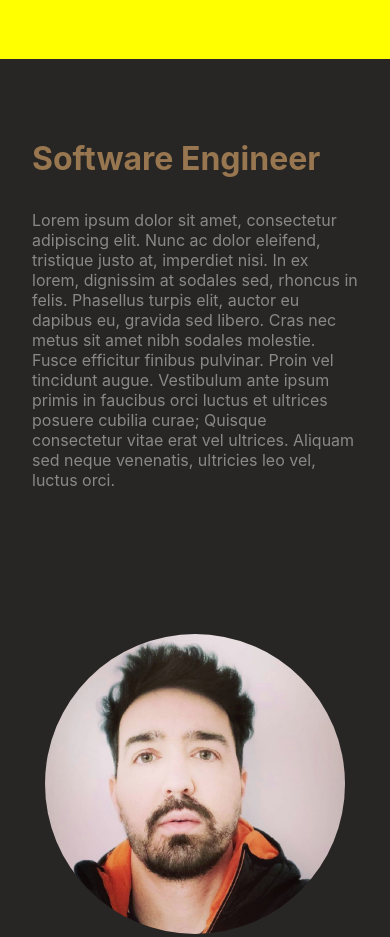
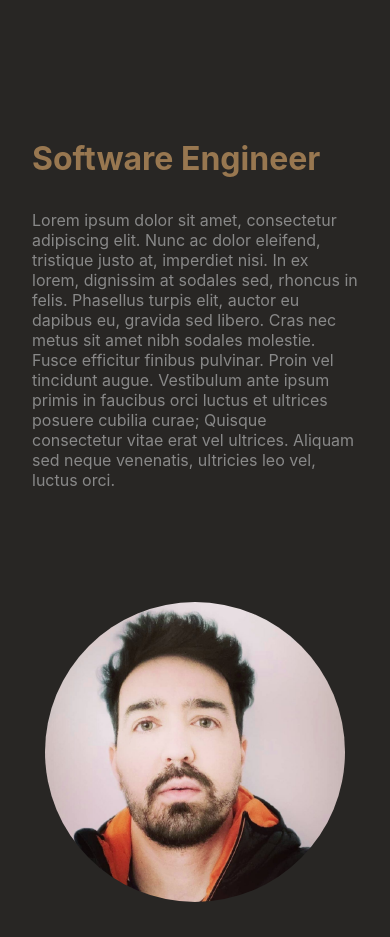
Before and after one commit to andrecantarino/andrecantarino.github.io, a React app: page / in a window 390 px wide. Shown: the top 937 px of the page. Built offline with nearby package versions, Linux system fonts and the light colour scheme.

Commit message:
set media queries to default devices

```diff
--- a/src/components/Footer/Footer.js
+++ b/src/components/Footer/Footer.js
@@ -6,31 +6,6 @@ const StyledFooter = styled.footer`
   flex-direction: row;
   width: 100%;
   height: 7vh;
-  /* background-color: var(--backgroundPrimary); */
-
-  @media screen and (max-width: 480px) {
-    background-color: yellow;
-  }
-
-  @media screen and (min-width: 480px) {
-    background-color: purple;
-  }
-
-  @media screen and (min-width: 768px) {
-    background-color: red;
-  }
-
-  @media screen and (min-width: 1024px) {
-    background-color: blue;
-  }
-
-  @media screen and (min-width: 1200px) {
-    background-color: green;
-  }
-
-  @media screen and (min-width: 1201px) {
-    background-color: white;
-  }
 `
 
 export const Footer = () => {
--- a/src/components/Header/Header.js
+++ b/src/components/Header/Header.js
@@ -6,31 +6,6 @@ const StyledHeader = styled.header`
   flex-direction: row;
   width: 100%;
   height: 7vh;
-  /* background-color: var(--backgroundPrimary); */
-
-  @media screen and (max-width: 480px) {
-    background-color: yellow;
-  }
-
-  @media screen and (min-width: 480px) {
-    background-color: purple;
-  }
-
-  @media screen and (min-width: 768px) {
-    background-color: red;
-  }
-
-  @media screen and (min-width: 1024px) {
-    background-color: blue;
-  }
-
-  @media screen and (min-width: 1200px) {
-    background-color: green;
-  }
-
-  @media screen and (min-width: 1201px) {
-    background-color: white;
-  }
 `
 
 export const Header = () => {
--- a/src/components/Page/Page.js
+++ b/src/components/Page/Page.js
@@ -9,9 +9,6 @@ const StyledPage = styled.div`
 
   main {
     display: flex;
-    flex-flow: row wrap;
-    width: 100%;
-    background-color: var(--backgroundPrimary);
   }
 
   @media screen and (max-width: 480px) {
@@ -22,23 +19,38 @@ const StyledPage = styled.div`
   }
 
   @media screen and (min-width: 480px) {
-
+    main {
+      display: flex;
+      flex-direction: column;
+    }
   }
 
   @media screen and (min-width: 768px) {
-
+    main {
+      display: flex;
+      flex-direction: column;
+    }
   }
 
   @media screen and (min-width: 1024px) {
-
+    main {
+      display: flex;
+      flex-direction: column;
+    }
   }
 
   @media screen and (min-width: 1200px) {
-
+    main {
+      flex-flow: row wrap;
+      width: 100%;
+    }
   }
 
   @media screen and (min-width: 1201px) {
-
+    main {
+      flex-flow: row wrap;
+      width: 100%;
+    }
   }
 `
 
--- a/src/index.css
+++ b/src/index.css
@@ -10,4 +10,5 @@ body {
     sans-serif;
   -webkit-font-smoothing: antialiased;
   -moz-osx-font-smoothing: grayscale;
+  background-color: var(--backgroundPrimary);
 }
--- a/src/pages/home/Home.js
+++ b/src/pages/home/Home.js
@@ -7,14 +7,10 @@ import mediumIcon from '../../assets/icons/medium.svg'
 
 const StyledHome = styled.section`
   display: flex;
-  flex-direction: row;
   width: 100%;
 
   .content {
     display: flex;
-    flex-direction: column;
-    flex: 1;
-    height: 86vh;
     margin: auto 0;
   }
 
@@ -22,7 +18,6 @@ const StyledHome = styled.section`
     display: flex;
     flex-direction: column;
     margin: auto;
-    width: 60rem;
   }
 
   .role {
@@ -39,8 +34,6 @@ const StyledHome = styled.section`
 
   aside {
     display: flex;
-    flex-direction: column;
-    width: 30%;
     text-align: center;
   }
 
@@ -48,7 +41,6 @@ const StyledHome = styled.section`
     display: flex;
     flex-direction: column;
     margin: auto;
-    height: 60vh;
   }
 
   .avatar {
@@ -109,28 +101,110 @@ const StyledHome = styled.section`
       flex-direction: column;
       width: 100%;
       text-align: center;
-      padding: 4rem 0;
+      padding: 2rem 0 8rem 0;
     }
   }
 
   @media screen and (min-width: 480px) {
+    display: flex;
+    flex-direction: column;
 
+    .content {
+      display: flex;
+      flex-direction: column;
+    }
+
+    .bio {
+      width: 100%;
+    }
+
+    aside {
+      display: flex;
+      flex-direction: column;
+      width: 100%;
+      text-align: center;
+      padding: 2rem 0;
+    }
   }
 
   @media screen and (min-width: 768px) {
+    display: flex;
+    flex-direction: column;
 
+    .content {
+      display: flex;
+      flex-direction: column;
+    }
+
+    .bio {
+      width: 100%;
+    }
+
+    aside {
+      display: flex;
+      flex-direction: column;
+      width: 100%;
+      text-align: center;
+      padding: 2rem 0;
+    }
   }
 
   @media screen and (min-width: 1024px) {
+    display: flex;
+    flex-direction: column;
 
+    .content {
+      display: flex;
+      flex-direction: column;
+    }
+
+    .bio {
+      width: 100%;
+    }
+
+    aside {
+      display: flex;
+      flex-direction: column;
+      width: 100%;
+      text-align: center;
+      padding: 2rem 0;
+    }
   }
 
   @media screen and (min-width: 1200px) {
+    flex-direction: row;
+    flex: 1;
+    height: 86vh;
 
+    .content {
+      width: 70%;
+      height: 86vh;
+    }
+
+    .bio {
+      width: 75%;
+    }
+
+    aside {
+      flex-direction: column;
+      width: 30%;
+    }
   }
 
   @media screen and (min-width: 1201px) {
+    .content {
+      width: 70%;
+      height: 86vh;
+    }
 
+    .bio {
+      width: 75%;
+    }
+
+    aside {
+      flex-direction: column;
+      width: 30%;
+    }
   }
 `
 
```
